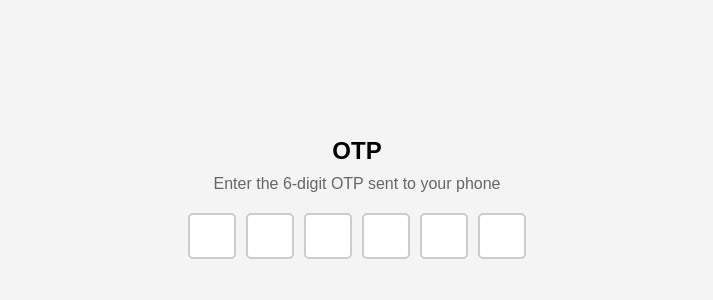
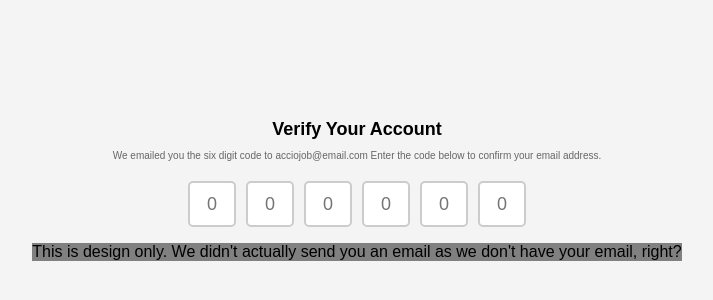
Before and after one commit to acciojob/OTP-abhirajpratapsingh, a website: page main.html in a window 1280 px wide. Shown: the part 210-510 px from the top of the page, without its empty margins (283-996 px from the left). Drawn offline with Linux system fonts and the light colour scheme.

Commit message:
created a submission

```diff
--- a/main.html
+++ b/main.html
@@ -9,18 +9,21 @@
 <body>
 	<!-- the entire body must be written by student -->
 	<body>
-    <div id="verification_heading">OTP</div>
-    <div id="verification_subtext">Enter the 6-digit OTP sent to your phone</div>
+    <div id="verification_heading">Verify Your Account</div>
+    <div id="verification_subtext">We emailed you the six digit code to acciojob@email.com Enter the code below to confirm your email address.</div>
 
     <div class="code-container">
-        <input type="text" class="code" maxlength="1" id="otp1">
-        <input type="text" class="code" maxlength="1" id="otp2">
-        <input type="text" class="code" maxlength="1" id="otp3">
-        <input type="text" class="code" maxlength="1" id="otp4">
-        <input type="text" class="code" maxlength="1" id="otp5">
-        <input type="text" class="code" maxlength="1" id="otp6">
+        <input placeholder=0 type="text" class="code" maxlength="1" id="otp1">
+        <input placeholder=0 type="text" class="code" maxlength="1" id="otp2">
+        <input placeholder=0 type="text" class="code" maxlength="1" id="otp3">
+        <input placeholder=0 type="text" class="code" maxlength="1" id="otp4">
+        <input placeholder=0 type="text" class="code" maxlength="1" id="otp5">
+        <input placeholder=0 type="text" class="code" maxlength="1" id="otp6">
     </div>
 
+	<div >
+		<p class = "footer"> This is design only. We didn't actually send you an email as we don't have your email, right?</p>
+	</div>
     <script src="script.js"></script>
 </body>
     <script type="text/javascript" src="./script.js">
--- a/styles.css
+++ b/styles.css
@@ -1,5 +1,6 @@
 /*  your css code here. If applicable */
 body {
+
             font-family: Arial, sans-serif;
             display: flex;
             flex-direction: column;
@@ -9,12 +10,12 @@ body {
             background-color: #f4f4f4;
         }
         #verification_heading {
-            font-size: 24px;
+            font-size: 18px;
             font-weight: bold;
             margin-bottom: 10px;
         }
         #verification_subtext {
-            font-size: 16px;
+            font-size: 10px;
             color: #666;
             margin-bottom: 20px;
         }
@@ -31,6 +32,11 @@ body {
             border-radius: 5px;
             outline: none;
         }
+		.footer{
+			border:1px ;
+			background-color:grey ;
+			text-size:20px ;
+		}
         .code:focus {
             border-color: #4CAF50;
         }
```
